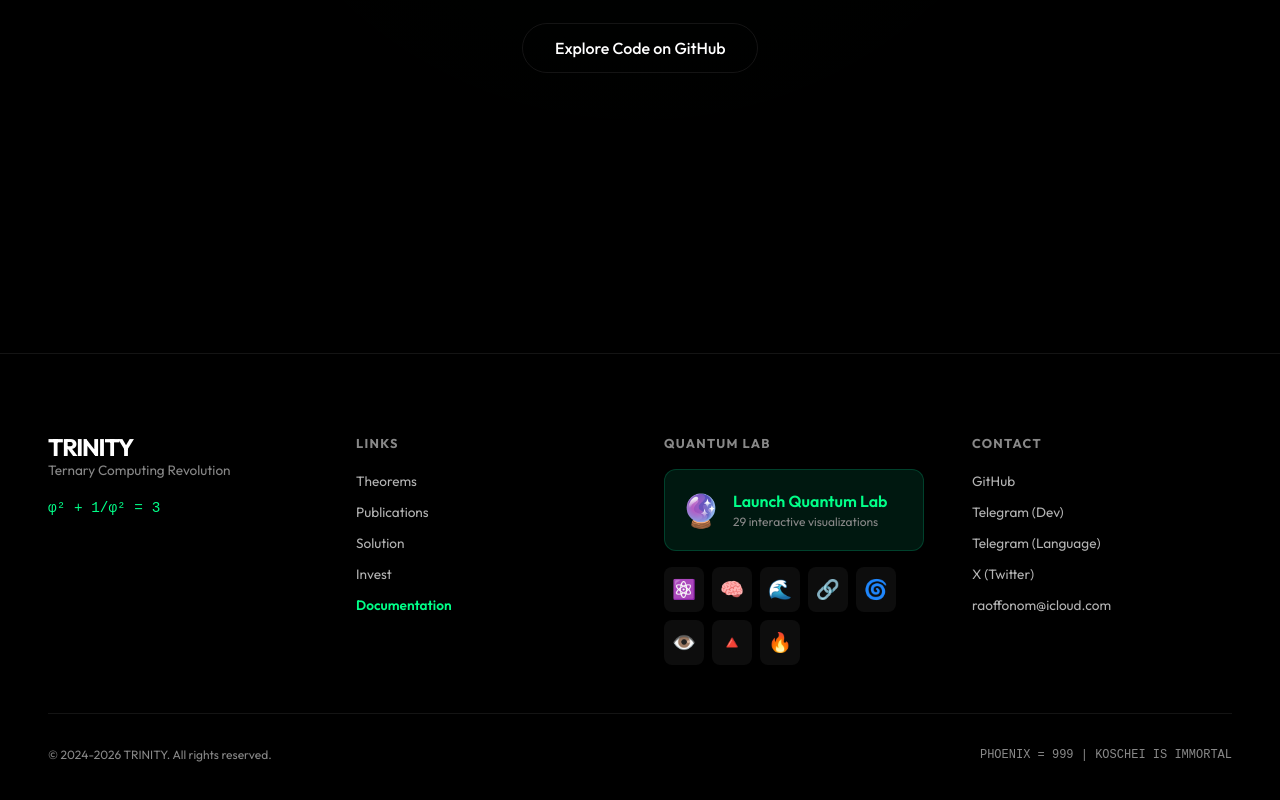
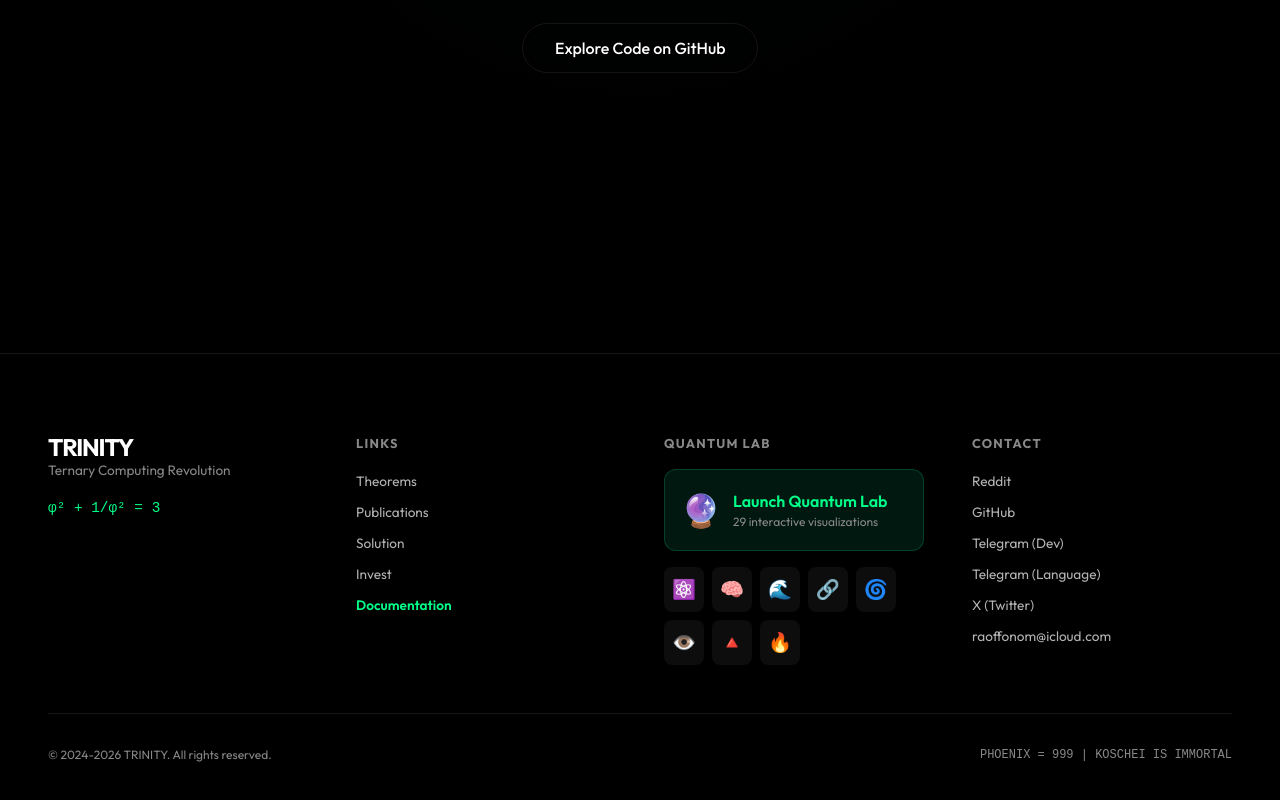
Before and after one commit to gHashTag/tri-27, a React (Vite) app in the folder apps/website/: page / in a window 1280 px wide. Shown: the part 10775-11575 px from the top of the page. Built offline with nearby package versions, Linux system fonts and the light colour scheme.

Commit message:
feat(website): Update Footer component and index (#468)
- Footer: Enhanced with proper links
- Index: Updated metadata

φ² + 1/φ² = 3 | TRINITY

```diff
--- a/apps/website/index.html
+++ b/apps/website/index.html
@@ -53,7 +53,10 @@
       "name": "Dmitrii Vasilev"
     },
     "sameAs": [
-      "https://github.com/gHashTag/trinity"
+      "https://github.com/gHashTag/trinity",
+      "https://www.reddit.com/r/t27ai/",
+      "https://t.me/t27_lang",
+      "https://x.com/t27_lang"
     ]
   }
   </script>
--- a/apps/website/src/components/Footer.tsx
+++ b/apps/website/src/components/Footer.tsx
@@ -133,6 +133,11 @@ export default function Footer() {
             <nav aria-label="Contact links">
               <ul style={{ listStyle: 'none', display: 'flex', flexDirection: 'column', gap: '0.5rem' }}>
                 <li>
+                  <a href="https://www.reddit.com/r/t27ai/" target="_blank" rel="noopener noreferrer" style={{ color: 'var(--text)', textDecoration: 'none', fontSize: '0.85rem', opacity: 0.7 }} aria-label="Visit Reddit community (opens in new tab)">
+                    Reddit
+                  </a>
+                </li>
+                <li>
                   <a href="https://github.com/gHashTag/trinity" target="_blank" rel="noopener noreferrer" style={{ color: 'var(--text)', textDecoration: 'none', fontSize: '0.85rem', opacity: 0.7 }} aria-label="Visit GitHub repository (opens in new tab)">
                     GitHub
                   </a>
```
